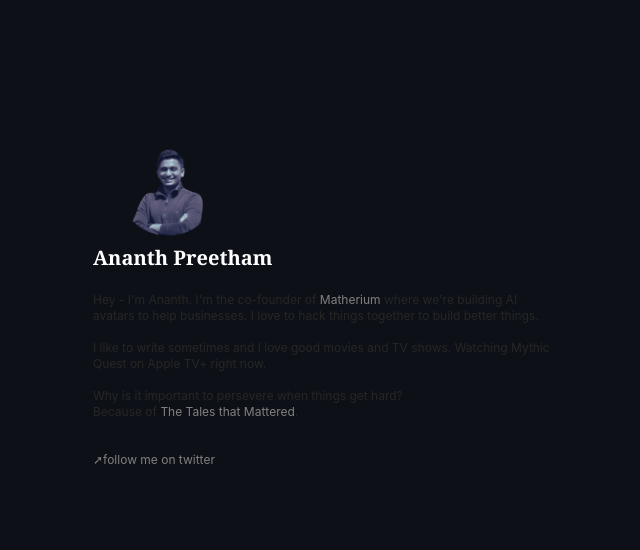
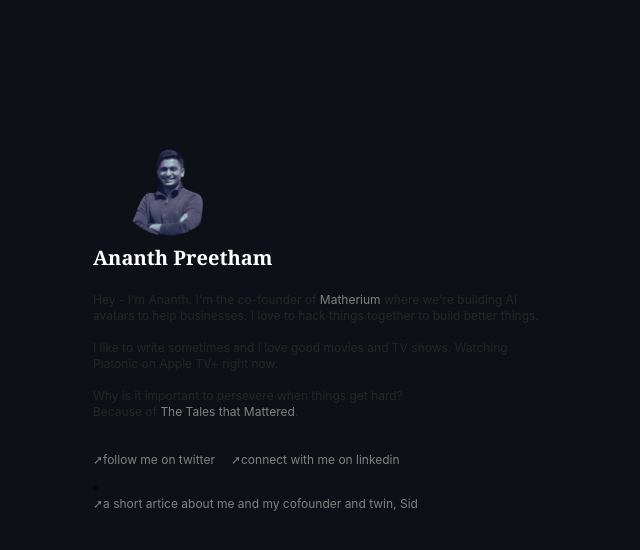
Before and after one commit to infinityp913/ananthp, a Next.js app: page / in a window 1280 px wide. Shown: the top 550 px of the page, without its empty margins (317-957 px from the left). Built offline with nearby package versions, Linux system fonts and the light colour scheme.

Commit message:
added new links and updated show

```diff
--- a/pages/index.js
+++ b/pages/index.js
@@ -32,7 +32,7 @@ export default function Home() {
               building AI avatars to help businesses. I love to hack things together
               to build better things. <br></br><br></br>
               I like to write sometimes and I
-              love good movies and TV shows. Watching Mythic Quest on Apple TV+ right now.
+              love good movies and TV shows. Watching Platonic on Apple TV+ right now.
               <br></br><br></br>
               Why is it important to persevere when things get hard? <br></br>Because of <a href="https://www.youtube.com/watch?v=k6C8SX0mWP0">The Tales that Mattered</a>.
 
@@ -52,7 +52,27 @@ export default function Home() {
                   <p className="h-7">➚follow me on twitter</p>
                 </a>
               </li>
+              <li>
+                <a
+                  className="flex items-center hover:text-neutral-700 dark:hover:text-neutral-200 transition-all"
+                  rel="noopener noreferrer"
+                  target="_blank"
+                  href="https://linkedin.com/in/ananth-preetham"
+                >
+                  <p className="h-7">➚connect with me on linkedin</p>
+                </a>
+              </li>
             </ul>
+            <li>
+                <a
+                  className="flex items-center hover:text-neutral-700 dark:hover:text-neutral-200 transition-all"
+                  rel="noopener noreferrer"
+                  target="_blank"
+                  href="https://www.umass.edu/gateway/article/2022-senior-series-ananth-and-sid-preetham"
+                >
+                  <p className="h-7">➚a short artice about me and my cofounder and twin, Sid</p>
+                </a>
+              </li>
           </div>
         </div>
       </section>
```
